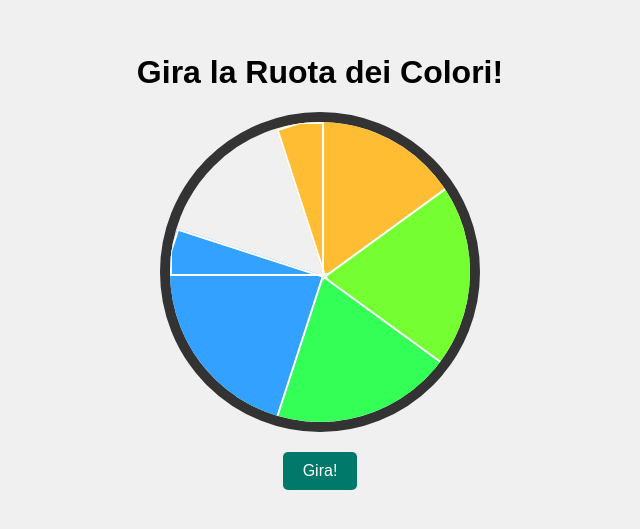
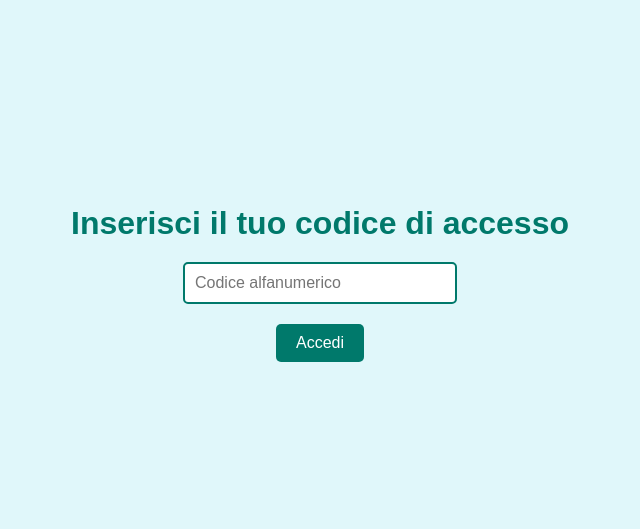
Before and after one commit to Russ017/giro2, a plain HTML site: page paginaSucessiva.html in a window 1280 px wide. Shown: the part 127-656 px from the top of the page, without its empty margins (320-960 px from the left). Drawn offline with Linux system fonts and the light colour scheme.

Commit message:
Update paginaSucessiva.html

```diff
--- a/paginaSucessiva.html
+++ b/paginaSucessiva.html
@@ -3,55 +3,38 @@
 <head>
     <meta charset="UTF-8">
     <meta name="viewport" content="width=device-width, initial-scale=1.0">
-    <title>Ruota dei Colori</title>
+    <title>Accesso</title>
     <style>
         body {
             font-family: Arial, sans-serif;
-            background-color: #f0f0f0;
+            background-color: #e0f7fa;
+            color: #333;
             display: flex;
             flex-direction: column;
             justify-content: center;
             align-items: center;
             height: 100vh;
+            margin: 0;
             text-align: center;
         }
-        .ruota {
-            width: 300px;
-            height: 300px;
-            border-radius: 50%;
-            border: 10px solid #333;
-            position: relative;
-            overflow: hidden;
-            transition: transform 4s cubic-bezier(0.33, 1, 0.68, 1);
+        h1 {
+            margin-bottom: 20px;
+            color: #00796b;
         }
-        .spicchio {
-            position: absolute;
-            width: 50%;
-            height: 50%;
-            background-color: transparent;
-            border: 2px solid #fff;
-            transform-origin: 100% 100%;
+        input {
+            padding: 10px;
+            font-size: 16px;
+            border: 2px solid #00796b;
+            border-radius: 5px;
+            width: 250px;
+            margin-bottom: 20px;
+            outline: none;
+            transition: border-color 0.3s;
         }
-        .spicchio:nth-child(1) { transform: rotate(0deg); background-color: #FF5733; }
-        .spicchio:nth-child(2) { transform: rotate(72deg); background-color: #FFBD33; }
-        .spicchio:nth-child(3) { transform: rotate(144deg); background-color: #75FF33; }
-        .spicchio:nth-child(4) { transform: rotate(216deg); background-color: #33FF57; }
-        .spicchio:nth-child(5) { transform: rotate(288deg); background-color: #33A1FF; }
-
-        .puntatore {
-            width: 0;
-            height: 0;
-            border-left: 10px solid transparent;
-            border-right: 10px solid transparent;
-            border-bottom: 20px solid red;
-            position: absolute;
-            top: -20px; /* Posizionamento sopra la ruota */
-            left: 50%;
-            transform: translateX(-50%);
+        input:focus {
+            border-color: #004d40;
         }
-
         button {
-            margin-top: 20px;
             padding: 10px 20px;
             font-size: 16px;
             background-color: #00796b;
@@ -59,38 +42,27 @@
             border: none;
             border-radius: 5px;
             cursor: pointer;
+            transition: background-color 0.3s;
         }
         button:hover {
             background-color: #004d40;
         }
     </style>
+    <script>
+        function verificaCodice() {
+            const codice = document.getElementById("codice").value;
+            const codiceCorretto = "ABCD123456"; // Cambia con il tuo codice
+            if (codice === codiceCorretto) {
+                window.location.href = "paginaSuccessiva.html";
+            } else {
+                alert("Codice errato. Riprova.");
+            }
+        }
+    </script>
 </head>
 <body>
-    <h1>Gira la Ruota dei Colori!</h1>
-    <div class="ruota" id="ruota">
-        <div class="puntatore"></div>
-        <div class="spicchio"></div>
-        <div class="spicchio"></div>
-        <div class="spicchio"></div>
-        <div class="spicchio"></div>
-        <div class="spicchio"></div>
-    </div>
-    <button onclick="giraRuota()">Gira!</button>
-    <p id="risultato" style="margin-top: 20px; font-size: 20px;"></p>
-
-    <script>
-        function giraRuota() {
-            const ruota = document.getElementById('ruota');
-            const randomDegree = Math.floor(Math.random() * 360 + 720); // 720 per farla girare almeno 2 volte
-            ruota.style.transform = `rotate(${randomDegree}deg)`;
-
-            setTimeout(() => {
-                const coloreIndex = Math.floor((randomDegree % 360) / 72); // 5 spicchi
-                const coloriNomi = ["Rosso", "Giallo", "Verde Chiaro", "Verde", "Blu"];
-
-                document.getElementById('risultato').innerText = `Il tuo colore è ${coloriNomi[coloreIndex]}`;
-            }, 4000); // Attendere il tempo di rotazione
-        }
-    </script>
+    <h1>Inserisci il tuo codice di accesso</h1>
+    <input type="text" id="codice" maxlength="10" placeholder="Codice alfanumerico">
+    <button onclick="verificaCodice()">Accedi</button>
 </body>
 </html>
```
